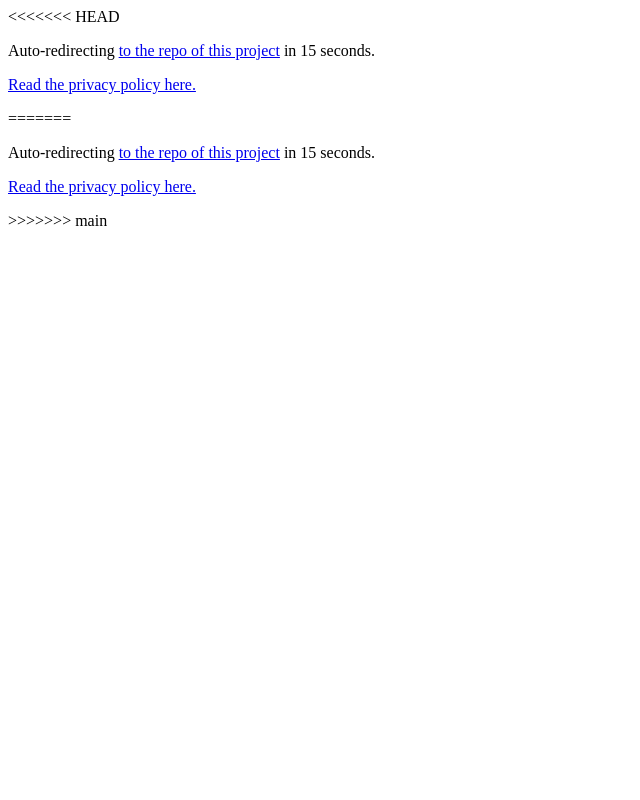
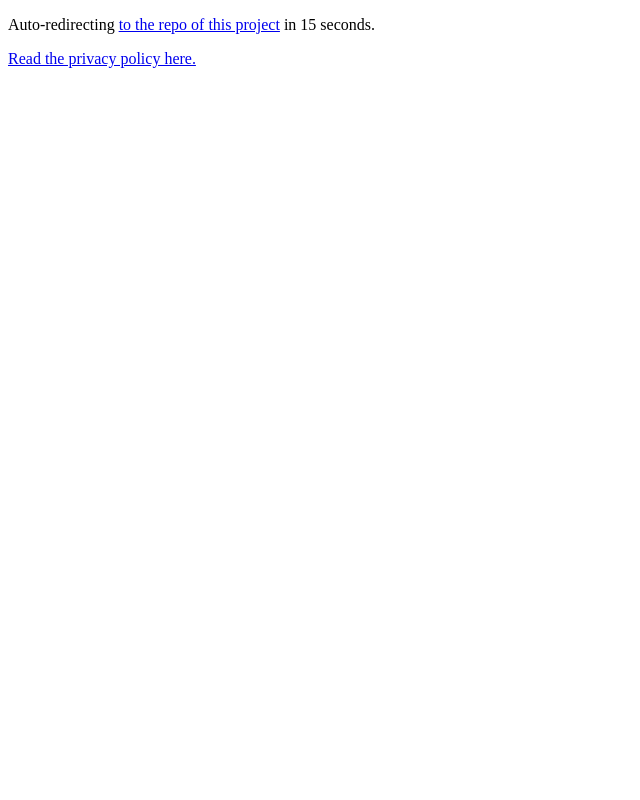
Before and after one commit to Rookie001MC/HSGQG-Result-Reminder-Bot, a Flask app: page / in a window 1280 px wide. Shown: the whole page, without its empty margins (0-640 px from the left). Run offline with Flask 2, Linux system fonts and the light colour scheme.

Commit message:
Fixed some conflicts

```diff
--- a/templates/index.html
+++ b/templates/index.html
@@ -1,22 +1,3 @@
-<<<<<<< HEAD
-<!DOCTYPE html>
-<html lang="en">
-
-<head>
-    <meta charset="UTF-8">
-    <meta http-equiv="X-UA-Compatible" content="IE=edge">
-    <meta name="viewport" content="width=device-width, initial-scale=1.0">
-    <meta http-equiv="refresh" content="15; url='https://github.com/Rookie001MC/HSGQG-Result-Reminder-Bot'" />
-    <title>HSGQG Reminder Bot</title>
-</head>
-
-<body>
-    <p>Auto-redirecting <a href="https://github.com/Rookie001MC/HSGQG-Result-Reminder-Bot">to the repo of this
-            project</a> in 15 seconds.</p>
-    <p><a href="privacy.html">Read the privacy policy here.</a></p>
-</body>
-
-=======
 <!DOCTYPE html>
 <html lang="en">
 
@@ -34,5 +15,4 @@
     <p><a href="{{ url_for('privacy') }}">Read the privacy policy here.</a></p>
 </body>
 
->>>>>>> main
 </html>
```
Also changed, not shown: templates/privacy.html (+0 -19 lines).
